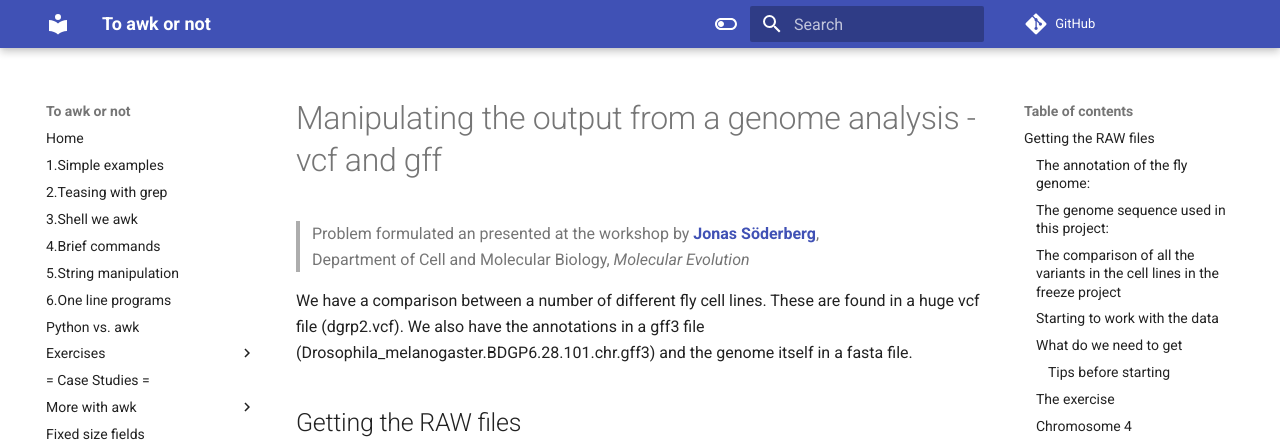
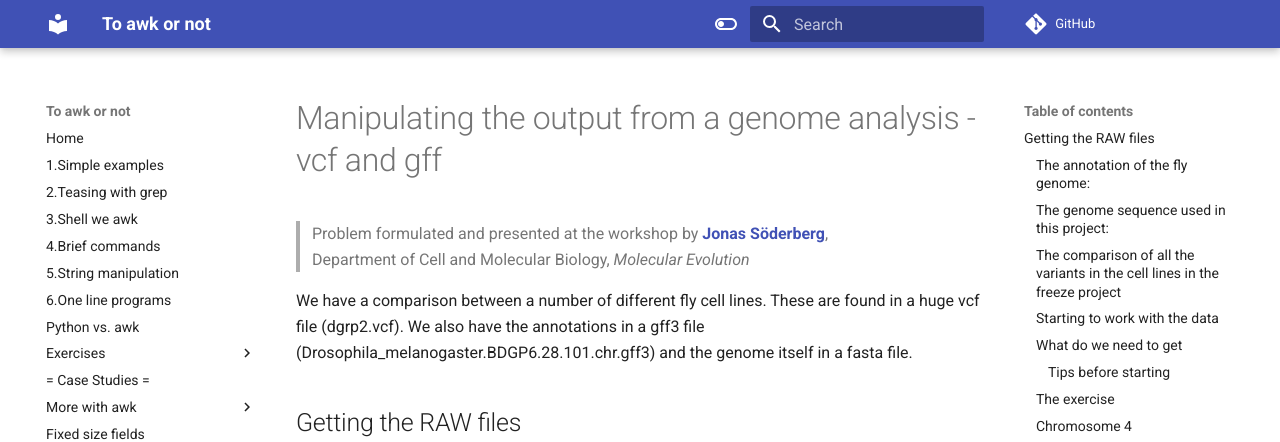
Before and after one commit to pmitev/to-awk-or-not, an MkDocs documentation site: the page built from docs/Case_studies/manipulating_vcf.md, in a window 1280 px wide and 900 px high. Shown: the top 442 px of the window. Built offline with MkDocs 1.6.1 and Material for MkDocs 9.7.7, drawn with Linux system fonts in a browser that asks for light colours; comment, search, counter and statistics services are not loaded.

Commit message:
Update manipulating_vcf.md
typo fix

```diff
--- a/docs/Case_studies/manipulating_vcf.md
+++ b/docs/Case_studies/manipulating_vcf.md
@@ -1,6 +1,6 @@
 # Manipulating the output from a genome analysis - vcf and gff
 
-> Problem formulated an presented at the workshop by [**Jonas Söderberg**](https://katalog.uu.se/profile/?id=N2-1277),
+> Problem formulated and presented at the workshop by [**Jonas Söderberg**](https://katalog.uu.se/profile/?id=N2-1277),
 Department of Cell and Molecular Biology, _Molecular Evolution_
 
 We have a comparison between a number of different fly cell lines. These are found in a huge vcf file (dgrp2.vcf). We also have the annotations in a gff3 file (Drosophila_melanogaster.BDGP6.28.101.chr.gff3) and the genome itself in a fasta file.
```
